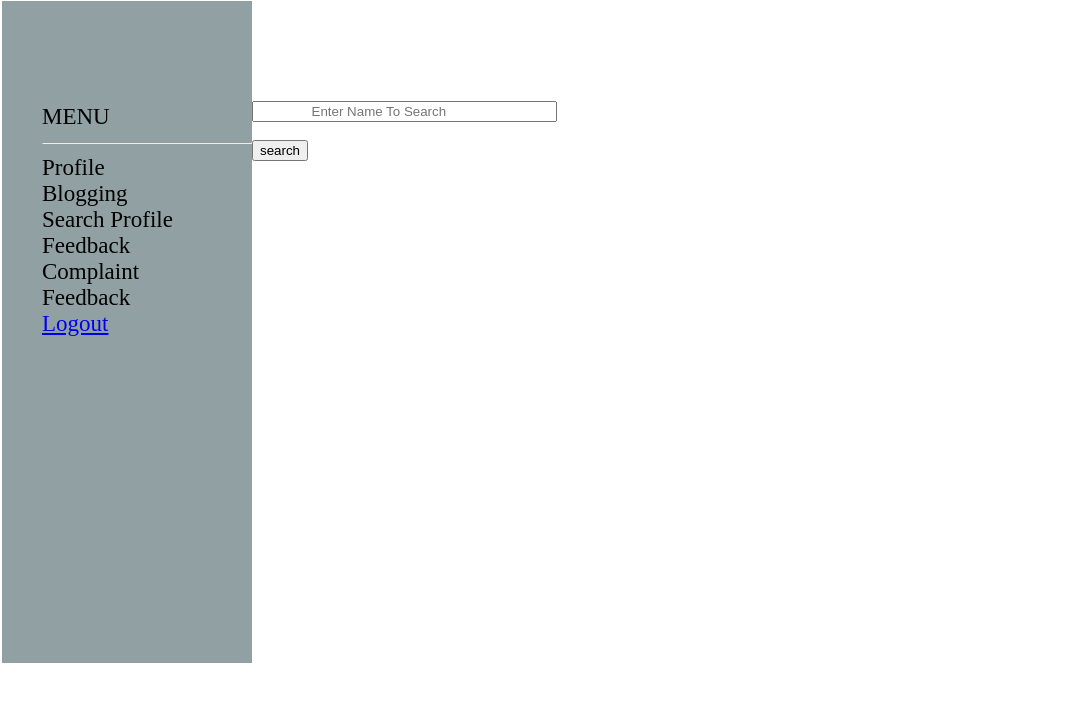
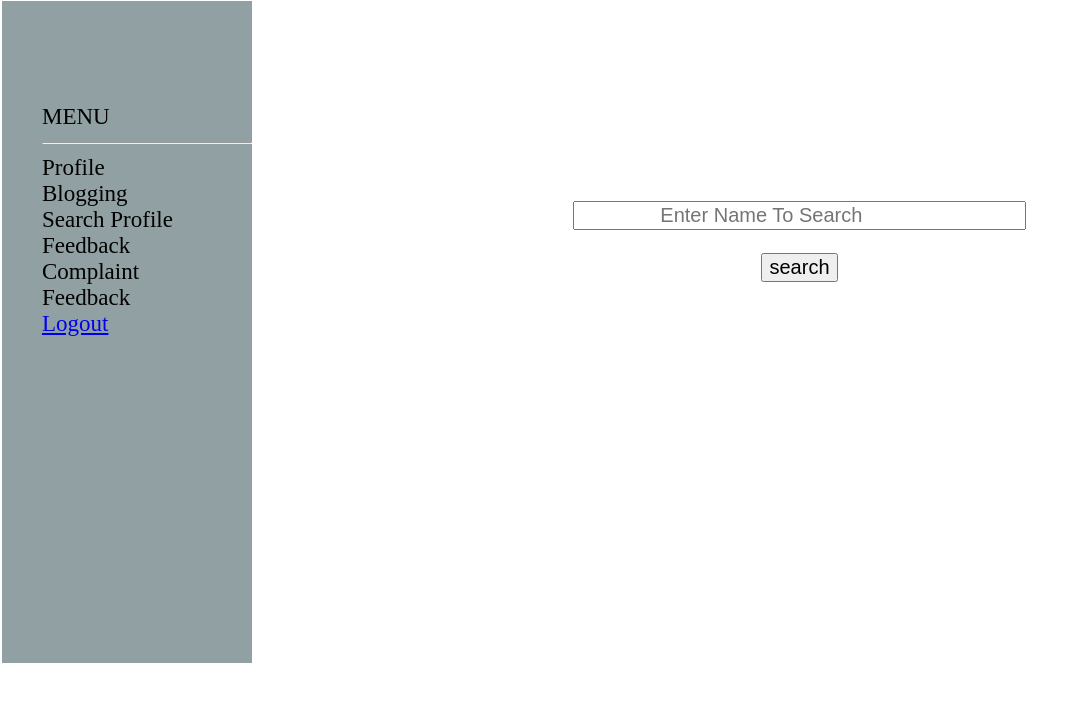
Before and after one commit to codingeass/interaction-smvdu, a PHP site: page /pro.php in a window 1360 px wide, after a click on "Search Profile". Shown: the top 702 px of the page, without its empty margins (0-1087 px from the left). Run offline with PHP 8.4, Linux system fonts and the light colour scheme; the visitor is signed in with stand-in values (Sample User, id 1); data that the repository does not hold is empty.

Commit message:
page made interactive

```diff
--- a/Public/css/pro.css
+++ b/Public/css/pro.css
@@ -58,3 +58,24 @@ td{
 	font-family:"Times New Roman","tahoma";
 	text-align:center;
 }
+
+#profile{
+	display: block;
+}
+
+#search{
+	display: none;
+	padding-top: 200px;
+	text-align: center;
+	font-size:20px;
+	width: 1095px;
+	height: 469px;
+	overflow: auto;
+}
+
+#search input{
+		font-size:23px;
+}
+#search input{
+		font-size:20px;
+}
--- /dev/null
+++ b/Public/js/view.js
@@ -0,0 +1,9 @@
+function d_profile(){
+	document.getElementById("search").style.display = "none";
+	document.getElementById("profile").style.display = "block";
+}
+
+function d_search(){
+	document.getElementById("search").style.display = "block";
+	document.getElementById("profile").style.display = "none";
+}
--- a/pro.php
+++ b/pro.php
@@ -6,21 +6,22 @@
 		<meta name="viewport" content="width=device-width, initial-scale=1.0">
 		<link rel="stylesheet" href="public/css/pro.css"/>
     <script type="text/javascript" src="public/js/search.js"></script>
+    <script type="text/javascript" src="public/js/view.js"></script>
 	</head>
 	<body>
 
     <section id="p_main">
       <section id="p_first">
           <ul>
-          <li><id>MENU</id></li>
+          <li><div>MENU</div></li>
           <hr>
-          <li><id>Profile</id></li>
-          <li><id>Blogging</id></li>
-          <li><id>Search Profile</id></li>
-          <li><id>Feedback</id></li>
-          <li><id>Complaint</id></li>
-          <li><id>Feedback</id></li>
-          <li><id><a href="public/php/logout.php">Logout</a></id></li>
+          <li><div onclick="d_profile()" style="cursor:pointer">Profile</div></li>
+          <li><div>Blogging</div></li>
+          <li><div onclick="d_search()" style="cursor:pointer" >Search Profile</div></li>
+          <li><div>Feedback</div></li>
+          <li><div>Complaint</div></li>
+          <li><div>Feedback</div></li>
+          <li><div><a href="public/php/logout.php">Logout</a></div></li>
           <!--repair this code-->
           </ul>
       </section>
```
